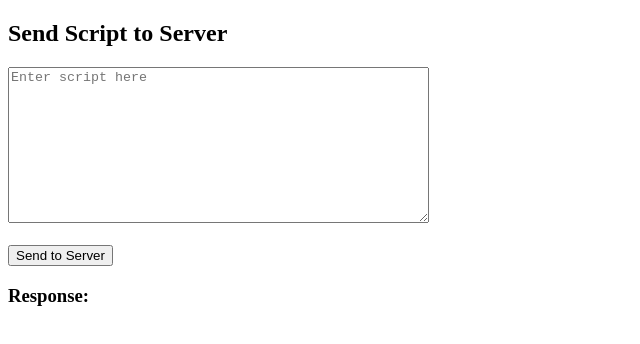
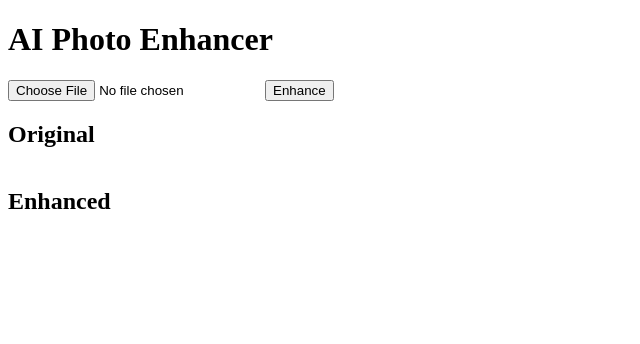
Before and after one commit to HmSwitchLoaderz/Ai-Enhance, a website: page public/index.html in a window 1280 px wide. Shown: the whole page, without its empty margins (0-640 px from the left). Drawn offline with Linux system fonts and the light colour scheme.

Commit message:
Update index.html

```diff
--- a/public/index.html
+++ b/public/index.html
@@ -1,34 +1,45 @@
 <!DOCTYPE html>
-<html>
+<html lang="en">
 <head>
-    <title>Script Sender</title>
+  <meta charset="UTF-8">
+  <title>AI Photo Enhancer</title>
 </head>
 <body>
-    <h2>Send Script to Server</h2>
+  <h1>AI Photo Enhancer</h1>
 
-    <textarea id="scriptInput" rows="10" cols="50" placeholder="Enter script here"></textarea>
-    <br><br>
+  <input type="file" id="imageInput" accept="image/*">
+  <button onclick="uploadImage()">Enhance</button>
 
-    <button onclick="sendScript()">Send to Server</button>
+  <h2>Original</h2>
+  <img id="original" style="max-width:300px; display:block;">
+  <h2>Enhanced</h2>
+  <img id="enhanced" style="max-width:300px; display:block;">
 
-    <h3>Response:</h3>
-    <pre id="responseBox"></pre>
+  <script>
+    async function uploadImage() {
+      const file = document.getElementById("imageInput").files[0];
+      if (!file) return alert("No image selected");
 
-    <script>
-        async function sendScript() {
-            let script = document.getElementById("scriptInput").value;
+      const reader = new FileReader();
+      reader.onload = () => document.getElementById("original").src = reader.result;
+      reader.readAsDataURL(file);
 
-            let formData = new FormData();
-            formData.append("script", script);
+      const formData = new FormData();
+      formData.append("image", file);
 
-            let res = await fetch("http://10.0.0.29:5000/obf", {
-                method: "POST",
-                body: formData
-            });
+      const res = await fetch("/api/enhance", {
+        method: "POST",
+        body: formData
+      });
 
-            let text = await res.text();
-            document.getElementById("responseBox").textContent = text;
-        }
-    </script>
+      if (!res.ok) {
+        alert("Enhancement failed");
+        return;
+      }
+
+      const blob = await res.blob();
+      document.getElementById("enhanced").src = URL.createObjectURL(blob);
+    }
+  </script>
 </body>
 </html>
```
